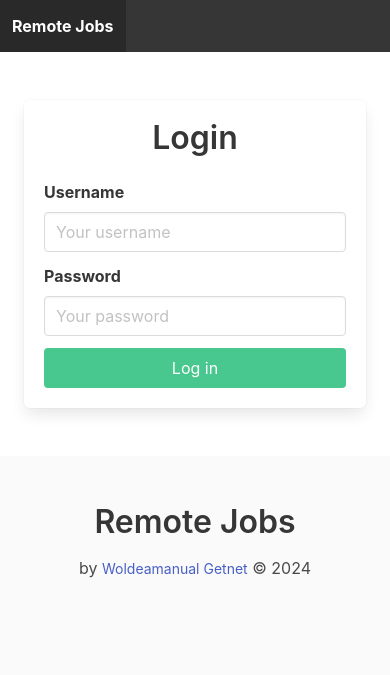
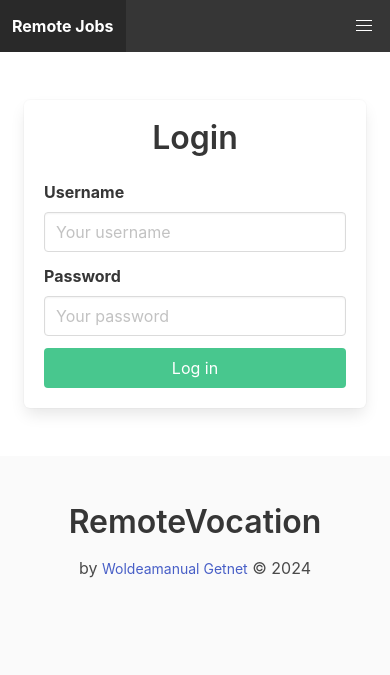
Before and after one commit to Oaksas/remotejobs, a Django app: page /login/ in a window 390 px wide. Shown: the top 675 px of the page. Run offline with Django 5.2, Linux system fonts and the light colour scheme.

Commit message:
Add responsiveness

```diff
--- a/templates/core/base.html
+++ b/templates/core/base.html
@@ -5,7 +5,7 @@
 <head>
     <meta charset="UTF-8">
     <meta name="viewport" content="width=device-width, initial-scale=1.0">
-    <title>Remote Jobs</title>
+    <title>RemoteVocation</title>
     <link rel="stylesheet" href="https://cdn.jsdelivr.net/npm/bulma@0.9.4/css/bulma.min.css">
     <link rel="stylesheet" href="{% static 'main.css' %}">
     <link rel="stylesheet" href="https://cdnjs.cloudflare.com/ajax/libs/font-awesome/5.15.3/css/all.min.css" />
@@ -17,8 +17,14 @@
     <nav class="navbar is-dark">
         <div class="navbar-brand">
             <a href="/" class="navbar-item"><strong>Remote Jobs</strong></a>
+            <div class="navbar-burger burger" data-target="navbarMenu">
+                <span></span>
+                <span></span>
+                <span></span>
+            </div>
         </div>
-        <div class="navbar-menu">
+
+        <div id="navbarMenu" class="navbar-menu">
             <div class="navbar-end">
                 {% if user.is_authenticated %}
                 <a href="{% url 'dashboard' %}" class="navbar-item">Dashboard</a>
@@ -43,7 +49,6 @@
                         <a href="{% url 'signup' %}" class="button is-primary">
                             <strong>Sign up</strong></a>
                         {% endif %}
-
                     </div>
                 </div>
             </div>
@@ -57,7 +62,7 @@
     <footer class="footer">
         <div class="content has-text-centered">
             <p class="">
-                <strong class="title">Remote Jobs</strong>
+                <strong class="title">RemoteVocation</strong>
             </p>
             <p>
                 by <a href="https://www.linkedin.com/in/woldeamanual-getnet" target="_blank"> <small> Woldeamanual
@@ -74,7 +79,34 @@
     <script type="module" src="https://unpkg.com/ionicons@7.1.0/dist/ionicons/ionicons.esm.js"></script>
     <script nomodule src="https://unpkg.com/ionicons@7.1.0/dist/ionicons/ionicons.js"></script>
 
+    <script>
+        // Add JavaScript to toggle the navbar menu on mobile
+        document.addEventListener('DOMContentLoaded', function () {
 
+            // Get all "navbar-burger" elements
+            var $navbarBurgers = Array.prototype.slice.call(document.querySelectorAll('.navbar-burger'), 0);
+
+            // Check if there are any navbar burgers
+            if ($navbarBurgers.length > 0) {
+
+                // Add a click event on each of them
+                $navbarBurgers.forEach(function ($el) {
+                    $el.addEventListener('click', function () {
+
+                        // Get the target from the "data-target" attribute
+                        var target = $el.dataset.target;
+                        var $target = document.getElementById(target);
+
+                        // Toggle the class on both the "navbar-burger" and the "navbar-menu"
+                        $el.classList.toggle('is-active');
+                        $target.classList.toggle('is-active');
+
+                    });
+                });
+            }
+
+        });
+    </script>
 
 </body>
 
```
